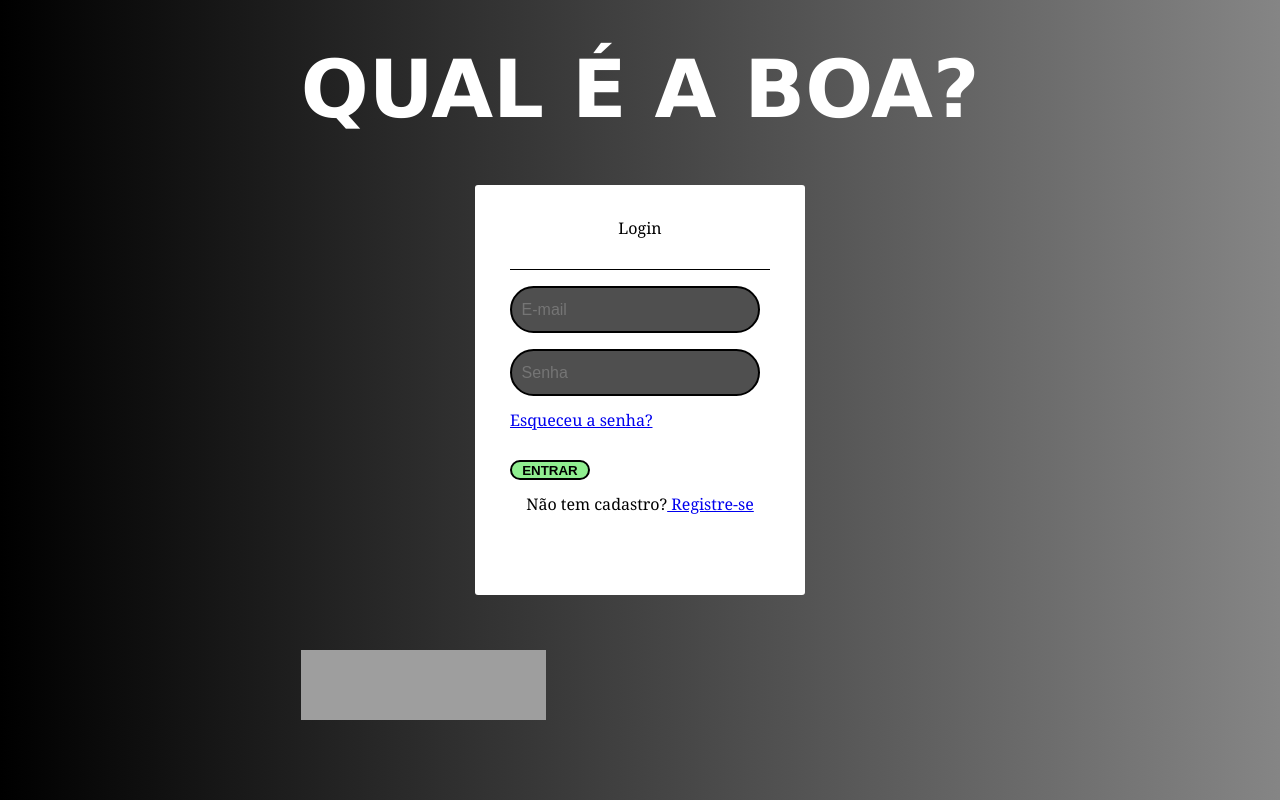
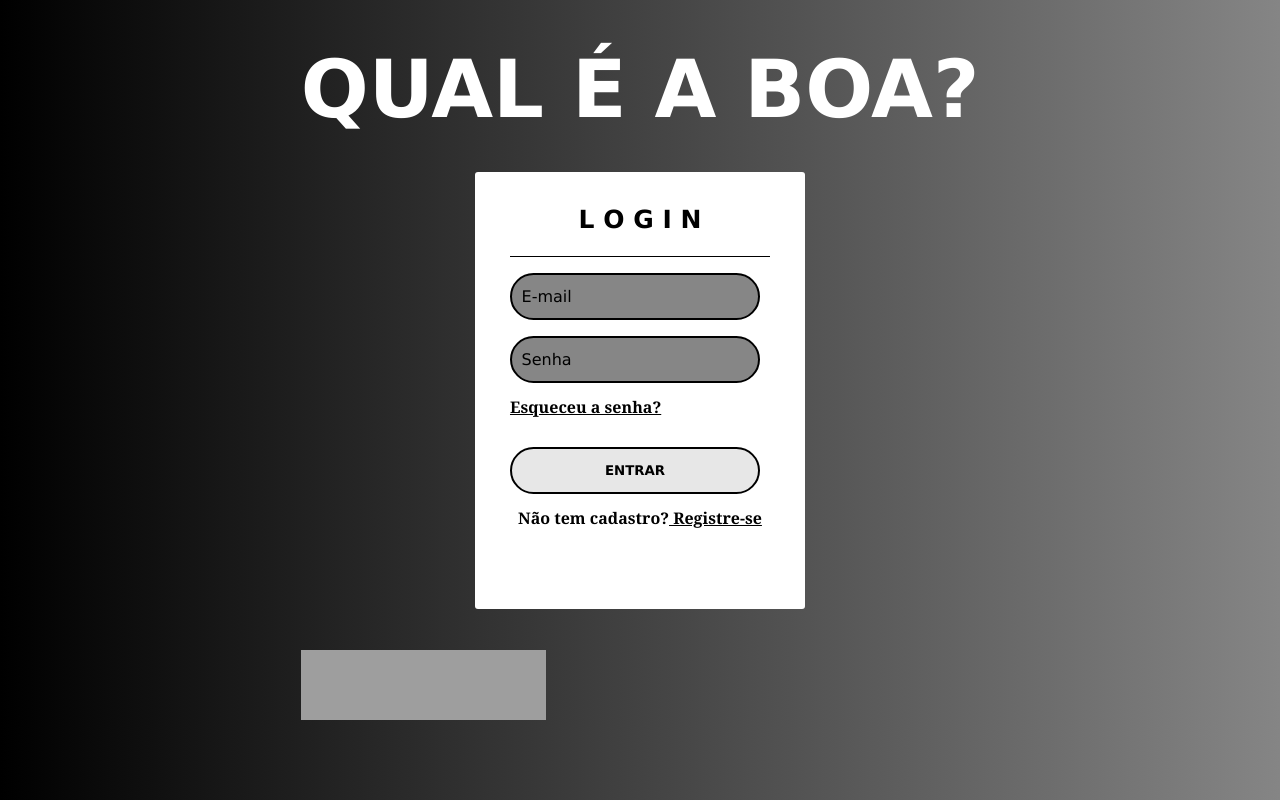
Before and after one commit to GabrielLuz04/qualeaboa, a PHP site: page /indexB.html in a window 1280 px wide. Run offline with PHP 8.4, Linux system fonts and the light colour scheme; grey boxes are pictures that could not be loaded.

Commit message:
alteracao 19/07 14:00

```diff
--- a/indexB.html
+++ b/indexB.html
@@ -20,13 +20,13 @@
                 <form class="card">
 
                 <div class="card-header">
-                <h2>Login</h2>
+                <h2>L O G I N</h2>
                 </div>
 
                 <div class="es"> <input type="email" id="email" name="email" placeholder="E-mail"> </div>
                 <div class="es"> <input type="password" id="password" name="password" placeholder="Senha"> </div>
                 <br>
-                <a href="a" class="recuperar_senha">Esqueceu a senha?</a>
+                <a href="#" class="recuperar_senha">Esqueceu a senha?</a>
                 <br><br><br>
                 <input type="submit" class="enviar" value="Entrar">
                 <br><br>
--- a/style.css
+++ b/style.css
@@ -4,6 +4,7 @@
     border: 0;
     box-sizing: border-box;
     font-size: Work Sans;
+    font-family: Verdana, Geneva, Tahoma, sans-serif;
 }
 
 body{
@@ -18,12 +19,28 @@
     /* background-color: #363636; */
 }
 
+a {
+    color:rgb(0, 0, 0);
+    font-style: normal;
+}
+
 h1 {
+    margin-top: 20px;
+    margin-bottom: 0px;
+    text-align: center;
+    font-size: 80px;
+    color: white;
+    margin: 50px 0 0 0;
+    font-family: Verdana, Geneva, Tahoma, sans-serif;
     font-weight: bold;
 }
+
 h2 {
     text-align: center;
     padding-bottom: 30px;
+    font-size: 25px;
+    font-family: Verdana;
+    font-weight: bold;
 }
 
 .card-header {
@@ -34,7 +51,6 @@
 }
 
 #cc {
-
     display: flex;
     align-items: center;
     justify-content: center;
@@ -49,13 +65,17 @@
     width:330px;
 }
 
+::placeholder {
+    color: black;
+}
+
 #password, #email {
-        background-color: #4F4F4F;
+    background-color: #868686;
     border-radius: 30px;
     width: 250px;
     height: 47px;
     padding: 0 0.6rem;
-        color: white;
+    color: rgb(0, 0, 0);
     font-size: 1rem;
     border: 2px solid black;
     display: flex;
@@ -64,35 +84,6 @@
     margin-top: 1rem;
      }
 
-     .contas {
-        border: 2px solid black;
-     }
-
-     #contaG {
-        background-color: #DB4A39;
-        border-radius: 30px;
-        width: 250px;
-        height: 47px;
-        cursor: pointer;
-        font-weight: bold;
-     }
-
-     #contaG:hover {
-        background-color: #b12414;
-     }
-
-     #contaF {
-        background-color: #3B5998;
-        border-radius: 30px;
-        width: 250px;
-        height: 47px;
-        cursor: pointer;
-        font-weight: bold;
-    }
-
-    #contaF:hover {
-        background-color: #193e8e;
-    }
 
 #button {
     flex-direction: column;
@@ -107,32 +98,28 @@
     border: 1px solid black;
     }
 
+.recuperar_senha {
+    font-weight: bold;
+}
+
 .registra {
     text-align: center;
     color: black;
+    font-weight: bold;
 }
 
 
-    h1 {
-        margin-top: 20px;
-        margin-bottom: 0px;
-        text-align: center;
-        font-size: 80px;
-        color: white;
-        margin: 50px 0 0 0;
-        font-family: Verdana, Geneva, Tahoma, sans-serif;
-    }
 
 .enviar {
+    color: rgb(0, 0, 0);
     cursor: pointer;
     text-align: center;
     text-transform: uppercase;
     font-weight: bold;
-        background-color: #90ee90;
-        height: 20px;
+    background-color: #e7e7e7;
+    height: 47px;
     align-items: center;
-        width: 80px;
+    width: 250px;
     border: 2px solid black;
     border-radius: 30px;
-
 }
```
Lines whose indentation alone changed are shown as unchanged.
